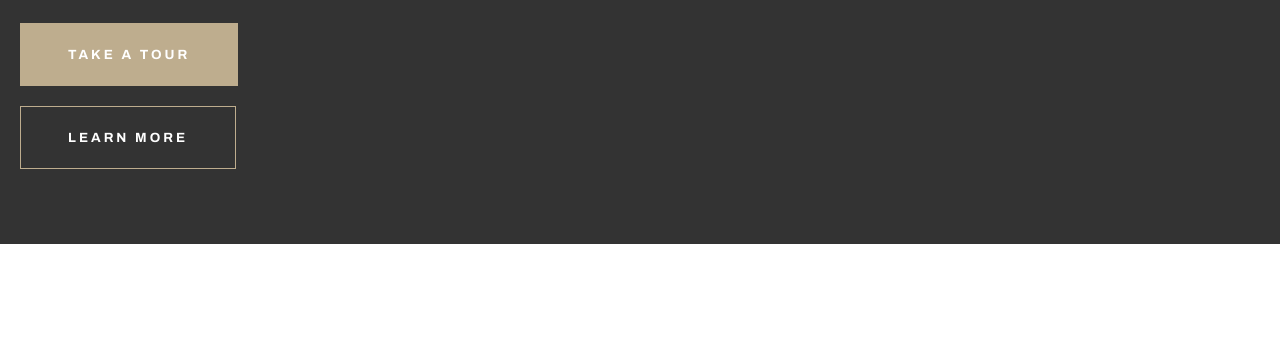
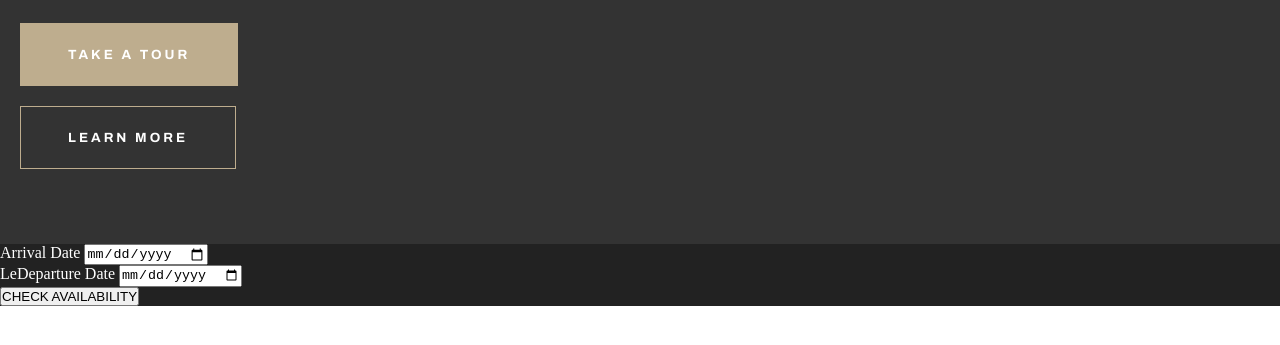
Before and after one commit to ElOsKr/hotel_miranda_pages, a plain HTML site: page index.html in a window 1280 px wide. Shown: the part 283-628 px from the top of the page. Drawn offline with nearby package versions, Linux system fonts and the light colour scheme.

Commit message:
starting availability section

```diff
--- a/index.html
+++ b/index.html
@@ -49,7 +49,15 @@
             <button class="introduction__btn btn-learn">LEARN MORE</button>
         </section>
         <section class="availability">
-
+            <div class="availability__arrival">
+                <label for="arrivalDate">Arrival Date</label>
+                <input type="date" name="arrivalDate" id="arrivalDate">
+            </div>
+            <div class="availability__departure">
+                <label for="departureDate">LeDeparture Date</label>
+                <input type="date" name="departureDate" id="departureDate">
+            </div>
+            <button>CHECK AVAILABILITY</button>
         </section>
     </main>
 </body>
--- /dev/null
+++ b/sass/home/_availability.scss
@@ -0,0 +1,4 @@
+.availability{
+    background-color: #222222;
+    color: white;
+}
--- a/sass/styles.scss
+++ b/sass/styles.scss
@@ -1,5 +1,6 @@
 @use 'header/header';
 @use 'home/introduction';
+@use 'home/availability';
 
 html, * {
     box-sizing: border-box;
```
Also changed, not shown: css/styles.css.
